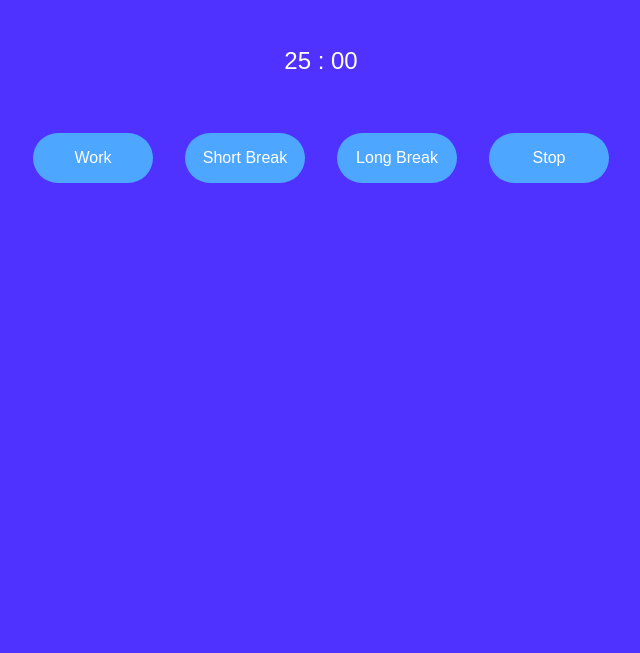
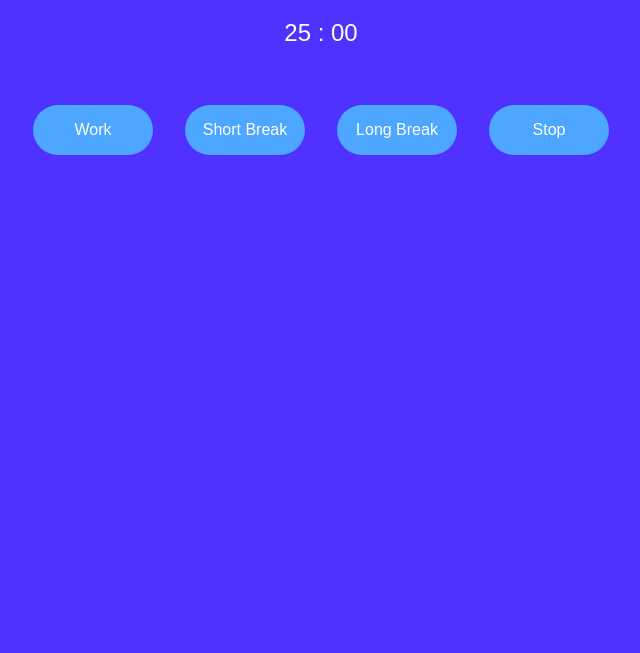
Before and after one commit to x-design-mil/x-design-mil.github.io, a plain HTML site: page index.html in a window 1280 px wide. Shown: the part 147-800 px from the top of the page, without its empty margins (319-959 px from the left). Drawn offline with Linux system fonts and the light colour scheme.

Commit message:
Update index.html

```diff
--- a/index.html
+++ b/index.html
@@ -7,7 +7,7 @@
 	<link rel="stylesheet" type="text/css" href="style.css">
 	<title>BCG X Design - Mil</title>
 </head>
-<body style="background-color: #4F32FF; margin-top: 50px">
+<body style="background-color: #4F32FF; margin: 50px, 15px 0px, 15px">
 	<h1 style="font-family: sans-serif; text-align: center; font size: xx-large; margin: 50px, 0; color: white;">Spingere non piangere!</h1>
 	<p style="font-family: sans-serif; font-size: medium; text-align: center; color: white;">
 		Showoff page of the BCG.X design team of Milan.<br>WIP
```
